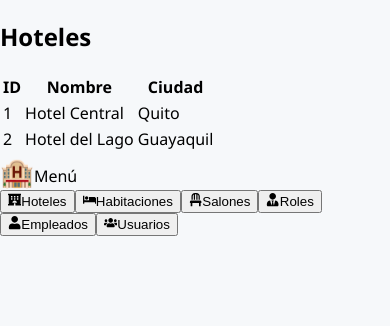
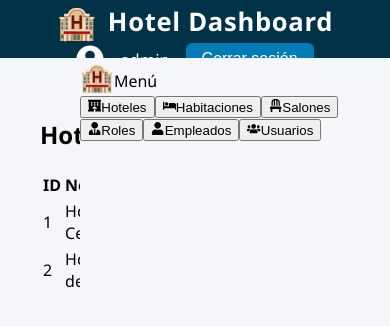
Before and after one commit to vanessaG0906/front, a React (Vite) app: page /dashboard/hoteles in a window 390 px wide. Shown: the top 326 px of the page. Built offline with nearby package versions, Linux system fonts and the light colour scheme.

Commit message:
Dashboard

```diff
--- a/src/components/Navbar.jsx
+++ b/src/components/Navbar.jsx
@@ -1,14 +1,19 @@
-import { Link } from 'react-router-dom';
-import './Navbar.css';
+import React from "react";
+import { FaUserCircle } from "react-icons/fa";
+import './Navbar.css'
 
 export default function Navbar() {
   return (
-    <nav className="navbar">
-      <div className="navbar-logo">🏨 Gestion del Hotel</div>
-      <div className="navbar-links">
-        <Link to="/login">Login</Link>
-        {/* Agrega más enlaces si lo necesitas */}
+    <header className="navbar">
+      <div className="navbar-logo">
+        <span role="img" aria-label="hotel" style={{ fontSize: "2rem" }}>🏨</span>
+        <span className="navbar-title">Hotel Dashboard</span>
       </div>
-    </nav>
+      <div className="navbar-user">
+        <FaUserCircle size={28} />
+        <span className="navbar-username">admin</span>
+        <button className="navbar-logout">Cerrar sesión</button>
+      </div>
+    </header>
   );
 }
--- /dev/null
+++ b/src/pages/Dashboard.css
@@ -0,0 +1,73 @@
+body {
+  background: #f4f6fa;
+}
+
+.dashboard-wrapper {
+  height: 100vh;
+  width: 100vw;
+  display: flex;
+  flex-direction: column;
+}
+
+.navbar {
+  height: 58px;
+  background: #003348;
+  color: #fff;
+  display: flex;
+  justify-content: space-between;
+  align-items: center;
+  padding: 0 2rem;
+  box-shadow: 0 2px 8px rgba(0,0,0,0.04);
+}
+
+.navbar-logo {
+  display: flex;
+  align-items: center;
+  gap: 0.7rem;
+}
+
+.navbar-title {
+  font-size: 1.6rem;
+  font-weight: 700;
+  letter-spacing: .7px;
+}
+
+.navbar-user {
+  display: flex;
+  align-items: center;
+  gap: 1rem;
+}
+
+.navbar-username {
+  font-size: 1.03rem;
+  font-weight: 500;
+}
+
+.navbar-logout {
+  background: #037bb6;
+  color: #fff;
+  border: none;
+  border-radius: 6px;
+  padding: 7px 16px;
+  font-size: 1rem;
+  cursor: pointer;
+  transition: background 0.2s;
+}
+.navbar-logout:hover {
+  background: #025a8a;
+}
+
+.dashboard-container {
+  display: flex;
+  flex: 1;
+  background: #f4f6fa;
+  min-height: 0;
+  height: calc(100vh - 58px);
+  overflow: hidden;
+}
+
+.dashboard-content {
+  flex: 1;
+  padding: 2.5rem 2.5rem 2rem 2.5rem;
+  overflow-y: auto;
+}
--- a/src/pages/Dashboard.jsx
+++ b/src/pages/Dashboard.jsx
@@ -1,14 +1,18 @@
+import Navbar from "../components/Navbar";
+import SidebarRight from "../components/SidebarRight";
 import { Routes, Route, Navigate } from "react-router-dom";
-import SidebarRight from "../components/SidebarRight";
 import TablaHoteles from "../components/TablaHoteles";
 import TablaHabitaciones from "../components/TablaHabitaciones";
 import TablaSalones from "../components/TablaSalones";
 import TablaRoles from "../components/TablaRoles";
 import TablaEmpleados from "../components/TablaEmpleados";
 import TablaUsuarios from "../components/TablaUsuarios";
+import './Dashboard.css';
 
 export default function Dashboard() {
   return (
+    <div className="dashboard-wrapper">
+      <Navbar />
       <div className="dashboard-container">
         <div className="dashboard-content">
           <Routes>
@@ -23,5 +27,6 @@ export default function Dashboard() {
         </div>
         <SidebarRight />
       </div>
+    </div>
   );
 }
--- a/src/pages/Dashborad.css
+++ /dev/null
@@ -1,161 +0,0 @@
-.dashboard-container {
-  display: flex;
-  background: #f6f8fa;
-  min-height: 100vh;
-  width: 100vw;
-  position: relative;
-}
-
-.dashboard-content {
-  flex: 1;
-  padding: 2.5rem 2.5rem 2rem 2.5rem;
-}
-
-.dashboard-title {
-  font-size: 2.3rem;
-  color: #003348;
-  font-weight: 700;
-  margin-bottom: 2.2rem;
-  letter-spacing: 0.5px;
-}
-
-.dashboard-sections {
-  display: flex;
-  flex-wrap: wrap;
-  gap: 2.2rem;
-  justify-content: flex-start;
-}
-
-.dashboard-section {
-  background: #fff;
-  border-radius: 18px;
-  box-shadow: 0 4px 24px rgba(0,0,0,0.07);
-  padding: 1.4rem 1.2rem 1.2rem 1.2rem;
-  min-width: 340px;
-  max-width: 400px;
-  flex: 1 1 340px;
-}
-
-.dashboard-section h2 {
-  color: #037bb6;
-  font-size: 1.3rem;
-  font-weight: 700;
-  margin-bottom: 0.7rem;
-  letter-spacing: 0.3px;
-}
-
-.dashboard-section table {
-  width: 100%;
-  border-collapse: collapse;
-  font-size: 0.98rem;
-}
-
-.dashboard-section th,
-.dashboard-section td {
-  padding: 0.5rem 0.6rem;
-  border-bottom: 1px solid #e4e8ee;
-}
-
-.dashboard-section th {
-  background: #e9f5fb;
-  color: #004466;
-  font-weight: 700;
-}
-
-.dashboard-section tr:last-child td {
-  border-bottom: none;
-}
-
-.sidebar-right {
-  width: 230px;
-  background: #181818;
-  min-height: 100vh;
-  border-left: 2px solid #222;
-  display: flex;
-  flex-direction: column;
-  align-items: flex-start;
-  padding: 1.5rem 0.8rem;
-  position: sticky;
-  right: 0;
-  top: 0;
-  box-shadow: -4px 0 16px 0 rgba(0,0,0,0.09);
-}
-
-.sidebar-logo {
-  display: flex;
-  align-items: center;
-  margin-bottom: 2.2rem;
-  font-weight: 700;
-  color: #fff;
-  gap: 0.8rem;
-}
-
-.sidebar-title {
-  font-size: 1.35rem;
-  letter-spacing: 1px;
-}
-
-.sidebar-nav {
-  display: flex;
-  flex-direction: column;
-  width: 100%;
-  gap: 0.2rem;
-}
-
-.sidebar-btn {
-  display: flex;
-  align-items: center;
-  gap: 1.1rem;
-  background: none;
-  border: none;
-  color: #e5e5e5;
-  font-size: 1.04rem;
-  padding: 0.68rem 0.7rem 0.68rem 0.9rem;
-  border-radius: 8px;
-  margin-bottom: 0.2rem;
-  cursor: pointer;
-  transition: background 0.15s, color 0.15s;
-}
-
-.sidebar-btn:hover {
-  background: #222;
-  color: #1db954;
-}
-
-.sidebar-icon {
-  font-size: 1.27rem;
-  width: 22px;
-  display: flex;
-  align-items: center;
-  justify-content: center;
-}
-
-@media (max-width: 900px) {
-  .dashboard-sections {
-    flex-direction: column;
-    gap: 1.1rem;
-  }
-  .sidebar-right {
-    width: 100vw;
-    flex-direction: row;
-    position: static;
-    border-left: none;
-    border-top: 2px solid #222;
-    box-shadow: 0 -4px 16px 0 rgba(0,0,0,0.09);
-    padding: 0.7rem 0.4rem;
-    align-items: flex-start;
-    margin-top: 2rem;
-  }
-  .sidebar-nav {
-    flex-direction: row;
-    gap: 0.4rem;
-  }
-  .sidebar-btn {
-    padding: 0.5rem 0.6rem;
-    margin-bottom: 0;
-    font-size: 0.93rem;
-  }
-  .sidebar-logo {
-    display: none;
-  }
-}
--- a/src/pages/Login.jsx
+++ b/src/pages/Login.jsx
@@ -1,7 +1,7 @@
 import React, { useState } from "react";
 import { useNavigate } from "react-router-dom";
+import Navbar from "../components/Navbar";
 import './Login.css';
-
 const API_URL = "http://localhost:8000/api/login"; // Cambia por la URL completa si no usas proxy
 
 const Login = () => {
@@ -49,6 +49,7 @@ const Login = () => {
   };
 
   return (
+    <><Navbar />
     <div className="login-bg">
       <form className="login-form" onSubmit={handleSubmit}>
         <h2>Iniciar sesión</h2>
@@ -75,6 +76,7 @@ const Login = () => {
         <button type="submit">Entrar</button>
       </form>
     </div>
+    </>
   );
 };
 
```
Lines whose indentation alone changed are shown as unchanged.
